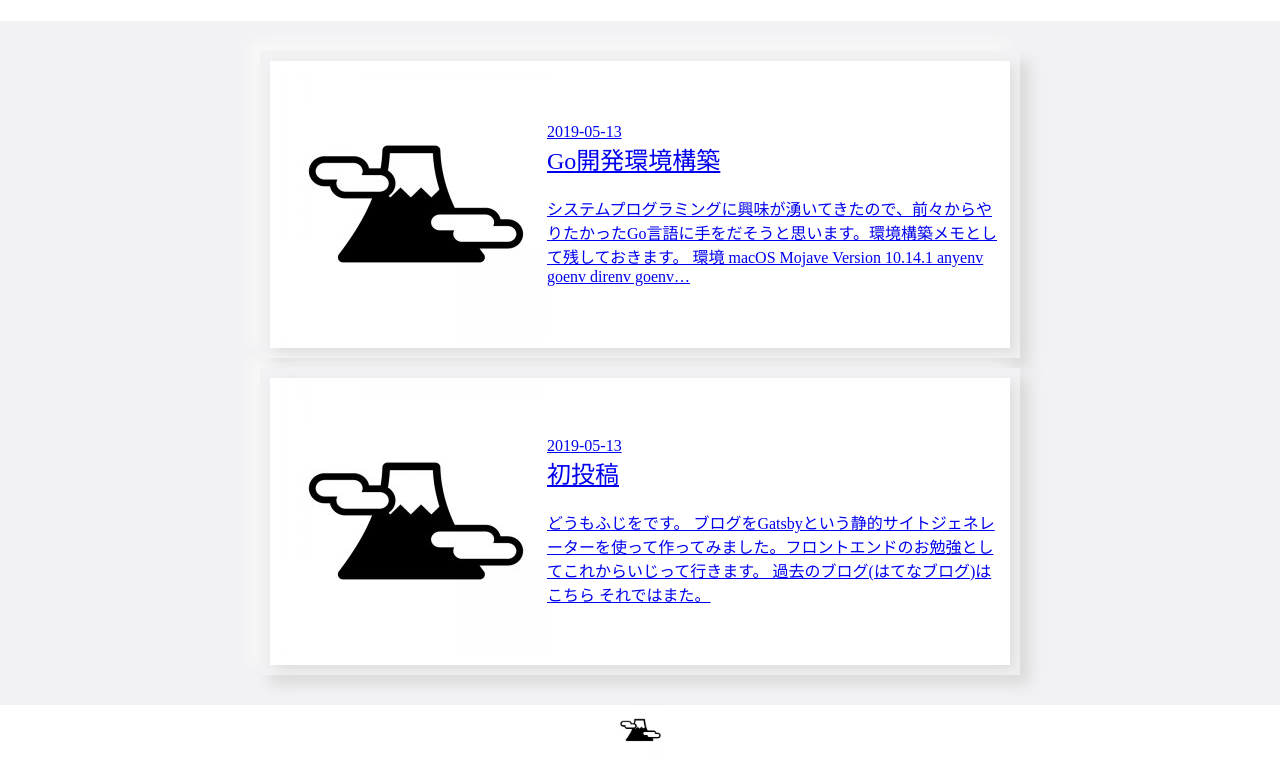
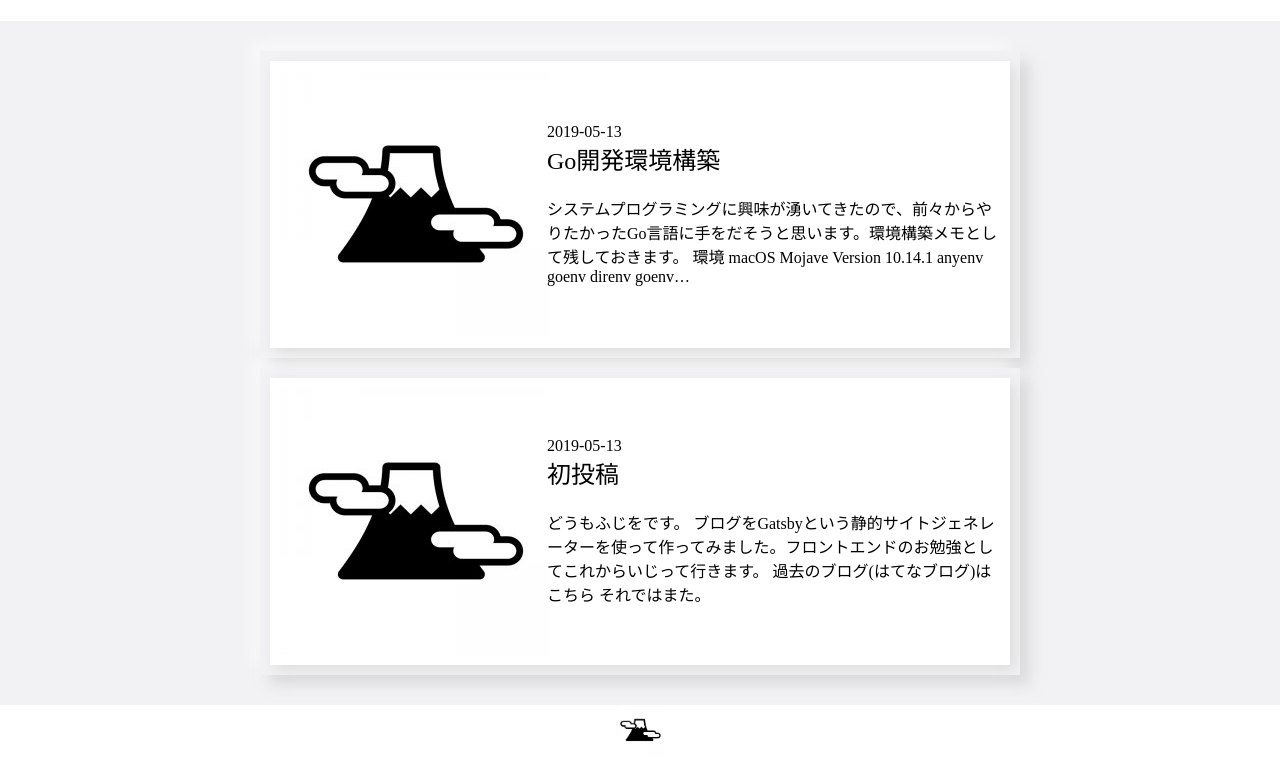
Before and after one commit to ffjlabo/blog, a Gatsby site: page / in a window 1280 px wide. Shown: the part 68-827 px from the top of the page. Built offline with nearby package versions, Linux system fonts and the light colour scheme; Gatsby itself is replaced by a stand-in of ours.

Commit message:
fix: extend link component to disable style for link

```diff
--- a/src/pages/index.js
+++ b/src/pages/index.js
@@ -1,8 +1,14 @@
 import React from "react"
+import styled from "styled-components"
 import { graphql, Link } from "gatsby"
 import Item from "../components/item"
 import Layout from "../components/layout"
 import SEO from "../components/seo"
+
+const ExtendLink = styled(Link)`
+  text-decoration: none;
+  color: #000000;
+`
 
 const IndexPage = ({ data }) => (
   <Layout>
@@ -11,14 +17,14 @@ const IndexPage = ({ data }) => (
       const frontmatter = node.frontmatter
       const excerpt = node.excerpt
       return (
-        <Link to={frontmatter.path} key={node.id}>
+        <ExtendLink to={frontmatter.path} key={node.id}>
           <Item
             key={node.id}
             title={frontmatter.title}
             abstract={excerpt}
             date={frontmatter.date}
           />
-        </Link>
+        </ExtendLink>
       )
     })}
   </Layout>
```
